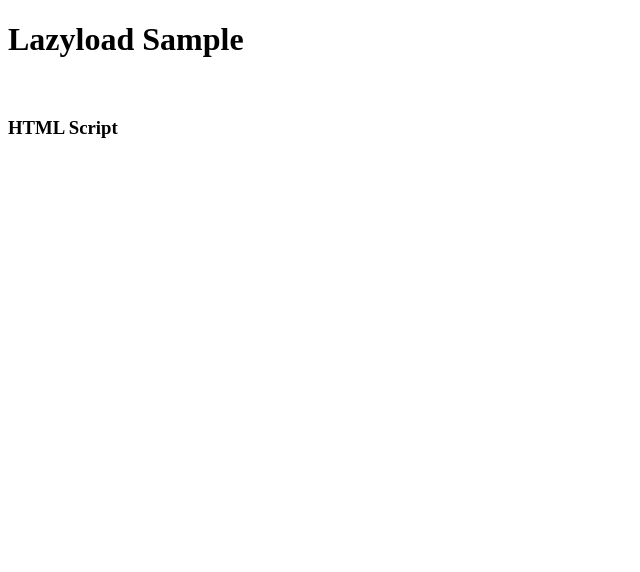
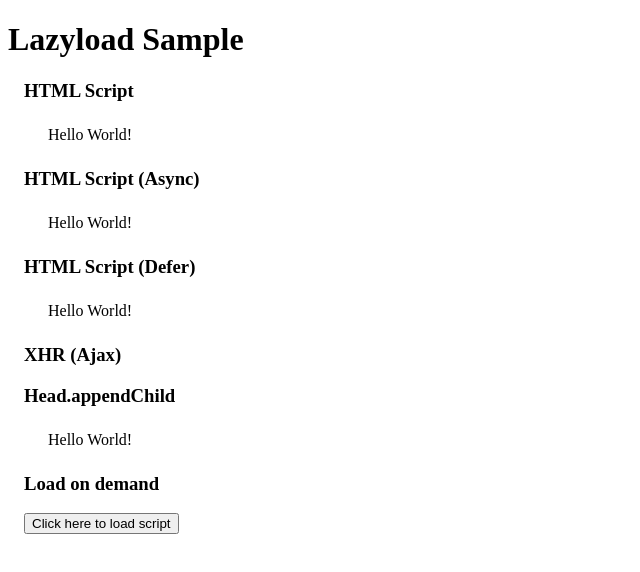
Before and after one commit to rickychien/lazyload-sample, a website: page app/index.html in a window 1280 px wide. Shown: the whole page, without its empty margins (0-640 px from the left). Drawn offline with Linux system fonts and the light colour scheme.

Commit message:
Complete lazyload-sample app

```diff
--- a/app/index.html
+++ b/app/index.html
@@ -2,10 +2,34 @@
 <html>
 <head>
   <title>Lazyload Sample</title>
+  <link rel="stylesheet" type="text/css" href="style/common.css">
 </head>
 <body>
   <h1>Lazyload Sample</h1>
-  <br>
-  <h3>HTML Script</h3>
+  <div id="sample1">
+    <h3>HTML Script</h3>
+    <script src="js/sample1.js"></script>
+  </div>
+  <div id="sample2">
+    <h3>HTML Script (Async)</h3>
+    <script src="js/sample2.js" async></script>
+  </div>
+  <div id="sample3">
+    <h3>HTML Script (Defer)</h3>
+    <script src="js/sample3.js" defer></script>
+  </div>
+  <div id="sample4">
+    <h3>XHR (Ajax)</h3>
+    <script src="js/xhr.js"></script>
+  </div>
+  <div id="sample5">
+    <h3>Head.appendChild</h3>
+    <script src="js/append-child.js"></script>
+  </div>
+  <div id="sample6">
+    <h3>Load on demand</h3>
+    <button>Click here to load script</button>
+    <script src="js/load-on-demand.js"></script>
+  </div>
 </body>
 </html>
--- /dev/null
+++ b/app/js/append-child.js
@@ -0,0 +1,5 @@
+(function () {
+  var script = document.createElement('script');
+  script.src = 'js/sample5.js';
+  document.querySelector('head').appendChild(script);
+})();
--- /dev/null
+++ b/app/js/load-on-demand.js
@@ -0,0 +1,7 @@
+(function () {
+  document.querySelector('#sample6 button').onclick = function onClick () {
+    var script = document.createElement('script');
+    script.src = 'js/sample6.js';
+    document.querySelector('head').appendChild(script);
+  };
+})();
--- /dev/null
+++ b/app/js/sample1.js
@@ -0,0 +1,7 @@
+(function () {
+  var target = document.querySelector('#sample1'),
+      label = document.createElement('label');
+
+  label.innerHTML = 'Hello World!';
+  target.appendChild(label);
+})();
--- /dev/null
+++ b/app/js/sample2.js
@@ -0,0 +1,7 @@
+(function () {
+  var target = document.querySelector('#sample2'),
+      label = document.createElement('label');
+
+  label.innerHTML = 'Hello World!';
+  target.appendChild(label);
+})();
--- /dev/null
+++ b/app/js/sample3.js
@@ -0,0 +1,7 @@
+(function () {
+  var target = document.querySelector('#sample3'),
+      label = document.createElement('label');
+
+  label.innerHTML = 'Hello World!';
+  target.appendChild(label);
+})();
--- /dev/null
+++ b/app/js/sample5.js
@@ -0,0 +1,7 @@
+(function () {
+  var target = document.querySelector('#sample5'),
+      label = document.createElement('label');
+
+  label.innerHTML = 'Hello World!';
+  target.appendChild(label);
+})();
--- /dev/null
+++ b/app/js/xhr.js
@@ -0,0 +1,13 @@
+(function () {
+  var xhr = XMLHttpRequest();
+
+  xhr.open('GET', 'js/sample4.js');
+
+  xhr.onload = function () {
+    // Execute response script
+    eval(xhr.response);
+  };
+
+  xhr.send();
+
+})();
--- /dev/null
+++ b/app/style/common.css
@@ -0,0 +1,8 @@
+div {
+  margin: 1rem;
+}
+
+label {
+  display: block;
+  margin: 1.5rem;
+}
```
Also changed, not shown: app/js/sample4.js (added, +7 -0 lines), app/js/sample6.js (added, +7 -0 lines), test/index.html (+3 -3 lines).
